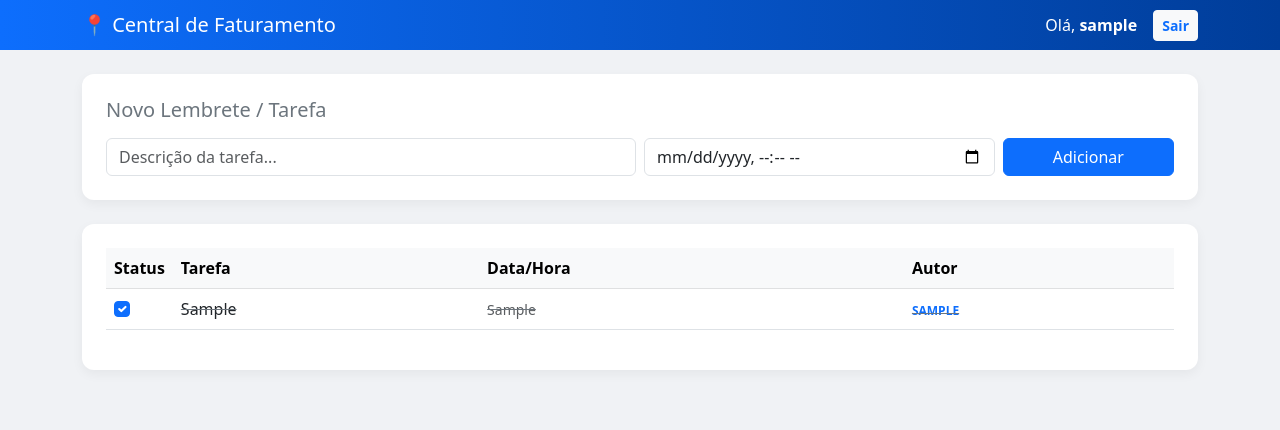
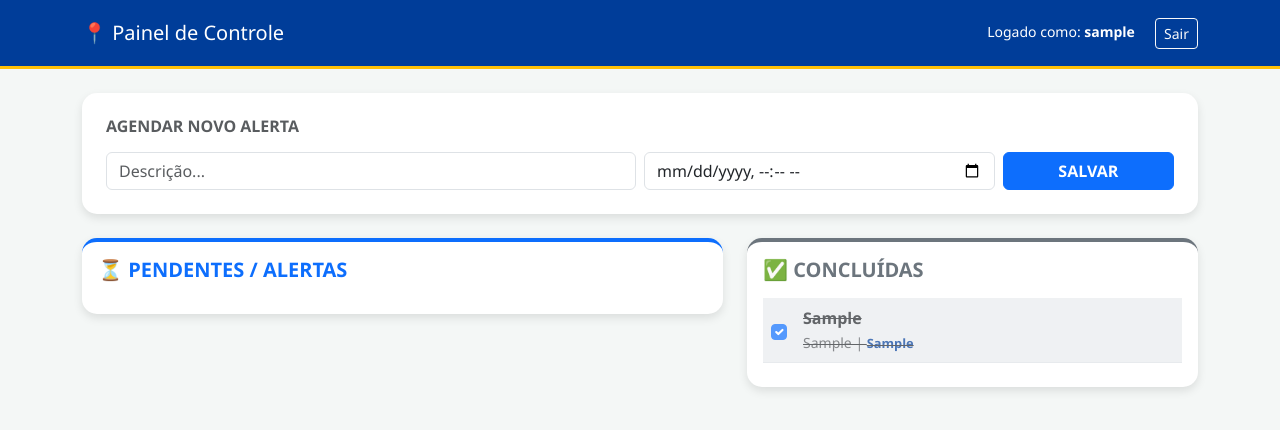
Before and after one commit to DaanielSousa/meu-backend-python, a Flask app: page /painel in a window 1280 px wide. Shown: the top 430 px of the page. Run offline with Flask 3, Linux system fonts and the light colour scheme; the visitor is signed in with stand-in values (Sample User, id 1); tables that the repository leaves empty hold one stand-in row (values such as "Sample post").

Commit message:
Revise index.html for layout and style updates

```diff
--- a/templates/index.html
+++ b/templates/index.html
@@ -3,112 +3,123 @@
 <head>
     <meta charset="UTF-8">
     <meta name="viewport" content="width=device-width, initial-scale=1.0">
-    <title>Gestão de Faturamento - Nefrologia</title>
+    <title>Central de Faturamento - CBN</title>
     <link href="https://cdn.jsdelivr.net/npm/bootstrap@5.3.0/dist/css/bootstrap.min.css" rel="stylesheet">
     <style>
-        body { background-color: #f0f2f5; }
-        .navbar { background: linear-gradient(90deg, #0d6efd 0%, #003d99 100%); }
-        .card { border: none; border-radius: 12px; box-shadow: 0 4px 12px rgba(0,0,0,0.05); }
-        .concluida { text-decoration: line-through; color: #6c757d; background-color: #f8f9fa; }
-        .autor-tag { font-size: 0.75rem; color: #0d6efd; font-weight: bold; }
+        body { background-color: #f4f7f6; font-family: 'Segoe UI', sans-serif; }
+        .navbar { background: #003d99; border-bottom: 3px solid #ffc107; }
+        .card { border-radius: 15px; border: none; box-shadow: 0 4px 10px rgba(0,0,0,0.1); }
+        .concluida { background-color: #e9ecef; opacity: 0.7; text-decoration: line-through; }
+        .autor-tag { color: #003d99; font-weight: bold; font-size: 0.8rem; }
     </style>
 </head>
 <body>
 
-    <nav class="navbar navbar-dark mb-4">
-        <div class="container">
-            <span class="navbar-brand mb-0 h1">📍 Central de Faturamento</span>
-            <div class="d-flex align-items-center">
-                <span class="text-white me-3">Olá, <strong>{{ user_email }}</strong></span>
-                <a href="/logout" class="btn btn-light btn-sm text-primary fw-bold">Sair</a>
+    <nav class="navbar navbar-dark mb-4 p-3">
+        <div class="container d-flex justify-content-between">
+            <span class="navbar-brand h1 m-0">📍 Painel de Controle</span>
+            <div class="text-white">
+                <span class="me-3 small">Logado como: <strong>{{ user_email }}</strong></span>
+                <a href="/logout" class="btn btn-outline-light btn-sm">Sair</a>
             </div>
         </div>
     </nav>
 
     <div class="container">
         <div class="card p-4 mb-4">
-            <h5 class="mb-3 text-secondary">Novo Lembrete / Tarefa</h5>
+            <h6 class="text-uppercase text-muted fw-bold mb-3">Agendar Novo Alerta</h6>
             <div class="row g-2">
-                <div class="col-md-6">
-                    <input type="text" id="nova-tarefa" class="form-control" placeholder="Descrição da tarefa...">
-                </div>
-                <div class="col-md-4">
-                    <input type="datetime-local" id="data-tarefa" class="form-control">
-                </div>
-                <div class="col-md-2">
-                    <button onclick="adicionarTarefa()" class="btn btn-primary w-100">Adicionar</button>
-                </div>
+                <div class="col-md-6"><input type="text" id="nova-tarefa" class="form-control" placeholder="Descrição..."></div>
+                <div class="col-md-4"><input type="datetime-local" id="data-tarefa" class="form-control"></div>
+                <div class="col-md-2"><button onclick="adicionarTarefa()" class="btn btn-primary w-100 fw-bold">SALVAR</button></div>
             </div>
         </div>
 
-        <div class="card p-4">
-            <div class="table-responsive">
-                <table class="table align-middle">
-                    <thead class="table-light">
-                        <tr>
-                            <th width="50">Status</th>
-                            <th>Tarefa</th>
-                            <th>Data/Hora</th>
-                            <th>Autor</th>
-                        </tr>
-                    </thead>
-                    <tbody id="tabela-tarefas"></tbody>
-                </table>
+        <div class="row">
+            <div class="col-md-7">
+                <div class="card p-3 mb-4 border-top border-primary border-4">
+                    <h5 class="fw-bold text-primary mb-3">⏳ PENDENTES / ALERTAS</h5>
+                    <div id="lista-ativas"></div>
+                </div>
+            </div>
+            <div class="col-md-5">
+                <div class="card p-3 border-top border-secondary border-4">
+                    <h5 class="fw-bold text-secondary mb-3">✅ CONCLUÍDAS</h5>
+                    <div id="lista-historico"></div>
+                </div>
             </div>
         </div>
     </div>
 
     <script>
-        async function carregarTarefas() {
-            const response = await fetch('/listar');
-            const tarefas = await response.json();
-            const tabela = document.getElementById('tabela-tarefas');
-            tabela.innerHTML = '';
+        let alertasVistos = new Set();
+
+        async function carregar() {
+            const resp = await fetch('/listar');
+            const tarefas = await resp.json();
+            const ativas = document.getElementById('lista-ativas');
+            const historico = document.getElementById('lista-historico');
+
+            ativas.innerHTML = ''; historico.innerHTML = '';
+
+            const agora = new Date().toLocaleString('pt-BR', {day:'2-digit', month:'2-digit', year:'numeric', hour:'2-digit', minute:'2-digit'}).replace(',', '');
 
             tarefas.forEach(t => {
-                const rowClass = t.status === 1 ? 'concluida' : '';
-                const isChecked = t.status === 1 ? 'checked' : '';
-                tabela.innerHTML += `
-                    <tr class="${rowClass}">
-                        <td><input type="checkbox" class="form-check-input" ${isChecked} onclick="toggleStatus(${t.id}, this.checked)"></td>
-                        <td>${t.tarefa}</td>
-                        <td class="text-muted small">${t.data}</td>
-                        <td><span class="autor-tag text-uppercase">${t.autor.split('@')[0]}</span></td>
-                    </tr>
+                const itemHtml = `
+                    <div class="d-flex align-items-center p-2 mb-2 border-bottom ${t.status === 1 ? 'concluida' : ''}">
+                        <input type="checkbox" class="form-check-input me-3" ${t.status === 1 ? 'checked' : ''} onclick="toggle(${t.id}, this.checked)">
+                        <div class="flex-grow-1">
+                            <div class="fw-bold">${t.tarefa}</div>
+                            <small class="text-muted">${t.data} | <span class="autor-tag">${t.autor.split('@')[0]}</span></small>
+                        </div>
+                    </div>
                 `;
+
+                if (t.status === 0) {
+                    ativas.innerHTML += itemHtml;
+                    // Lógica do Alerta
+                    if (t.data === agora && !alertasVistos.has(t.id)) {
+                        dispararSom(t.tarefa);
+                        alertasVistos.add(t.id);
+                    }
+                } else {
+                    historico.innerHTML += itemHtml;
+                }
             });
         }
 
+        function dispararSom(msg) {
+            const audio = new Audio('https://notificationsounds.com/storage/sounds/file-sounds-1148-vibrant.mp3');
+            audio.play().catch(() => console.log("Clique na página para habilitar o áudio."));
+            alert("⏰ AGORA: " + msg);
+        }
+
         async function adicionarTarefa() {
-            const inputT = document.getElementById('nova-tarefa');
-            const inputD = document.getElementById('data-tarefa');
+            const t = document.getElementById('nova-tarefa');
+            const d = document.getElementById('data-tarefa');
+            if(!t.value || !d.value) return alert("Preencha tudo!");
 
-            if (!inputT.value) return alert("Digite a tarefa!");
-
-            const dataFormatada = inputD.value ? new Date(inputD.value).toLocaleString('pt-BR') : new Date().toLocaleString('pt-BR');
+            const dataFormatada = new Date(d.value).toLocaleString('pt-BR', {day:'2-digit', month:'2-digit', year:'numeric', hour:'2-digit', minute:'2-digit'}).replace(',', '');
 
             await fetch('/salvar', {
                 method: 'POST',
                 headers: {'Content-Type': 'application/json'},
-                body: JSON.stringify({ tarefa: inputT.value, data: dataFormatada })
+                body: JSON.stringify({ tarefa: t.value, data: dataFormatada })
             });
-
-            inputT.value = '';
-            inputD.value = '';
-            carregarTarefas();
+            t.value = ''; d.value = ''; carregar();
         }
 
-        async function toggleStatus(id, checked) {
+        async function toggle(id, check) {
             await fetch(`/atualizar_status/${id}`, {
                 method: 'POST',
                 headers: {'Content-Type': 'application/json'},
-                body: JSON.stringify({ status: checked ? 1 : 0 })
+                body: JSON.stringify({ status: check ? 1 : 0 })
             });
-            carregarTarefas();
+            carregar();
         }
 
-        carregarTarefas();
-        setInterval(carregarTarefas, 10000);
+        carregar();
+        setInterval(carregar, 20000); // Atualiza a cada 20 seg
     </script>
 </body>
 </html>
```
